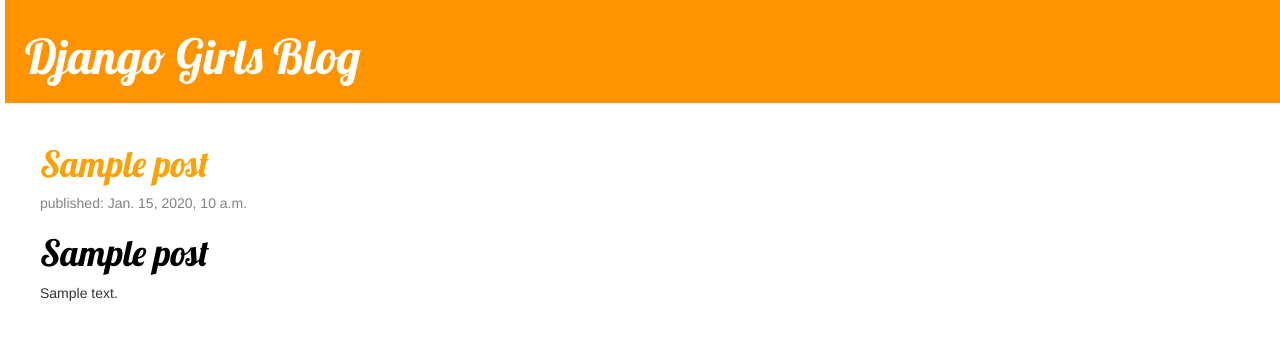
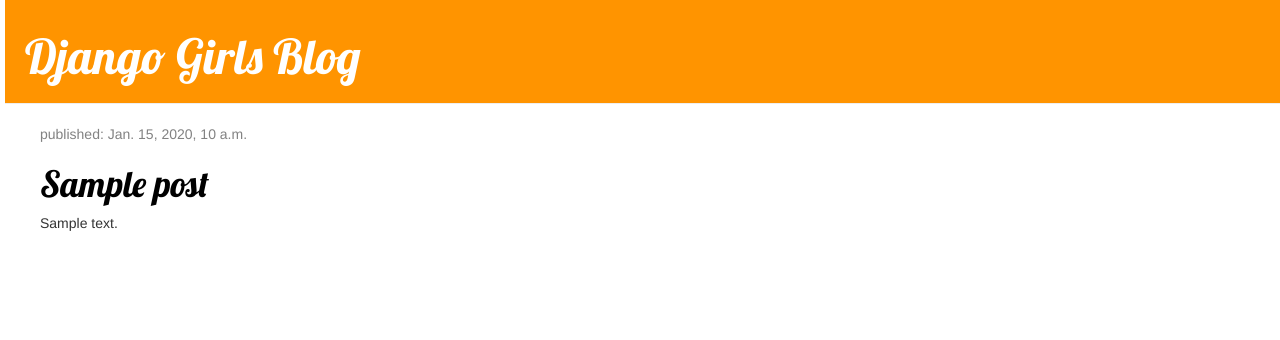
Before and after one commit to alinb1/my-first-blog, a Django app: template blog/templates/blog/post_list.html in a window 1280 px wide. Shown: the top 340 px of the page. Run offline with Django 3.2, Linux system fonts and the light colour scheme; the template is opened without the code that fills it: most values are stand-ins (such as "Sample title", 1, 10 or a date in 2020); some libraries are stand-ins or nearby versions.

Commit message:
some bugs

```diff
--- a/blog/templates/blog/post_list.html
+++ b/blog/templates/blog/post_list.html
@@ -3,13 +3,14 @@
 
 {% block content %}
  {% for post in posts %}
- <h1><a href="{% url 'post_detail' pk=post.pk %}">{{ post.title }}</a></h1>
+
      <div class="post">
       <div class="date">
        <p>published: {{ post.published_date }}</p>
       </div>
-      <h1><a href="">{{ post.title }}</a></h1>
+      <h1><a href="{% url 'post_detail' pk=post.pk %}">{{ post.title }}</a></h1>
       <p>{{ post.text|linebreaksbr }}</p>
      </div>
  {% endfor %}
 {% endblock %}
+<h1><a href="{% url 'post_detail' pk=post.pk %}">{{ post.title }}</a></h1>
--- a/blog/views.py
+++ b/blog/views.py
@@ -3,10 +3,10 @@
 from .models import Post
 from django.shortcuts import render, get_object_or_404
 
-
 def post_list(request):
     posts = Post.objects.filter(published_date__lte=timezone.now()).order_by('published_date')
     return render(request, 'blog/post_list.html', {'posts': posts})
+
 def post_detail(request, pk):
     post = get_object_or_404(Post, pk=pk)
     return render(request, 'blog/post_detail.html', {'post': post})
```
